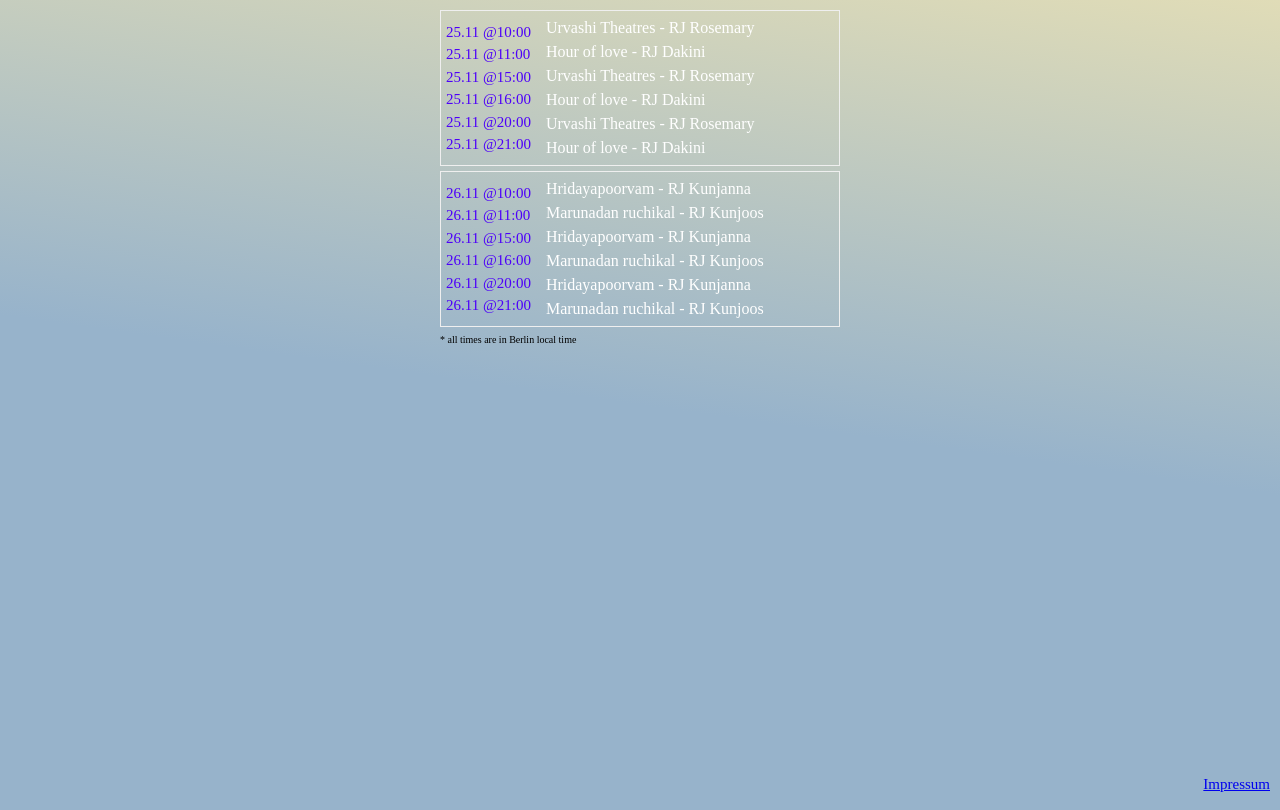
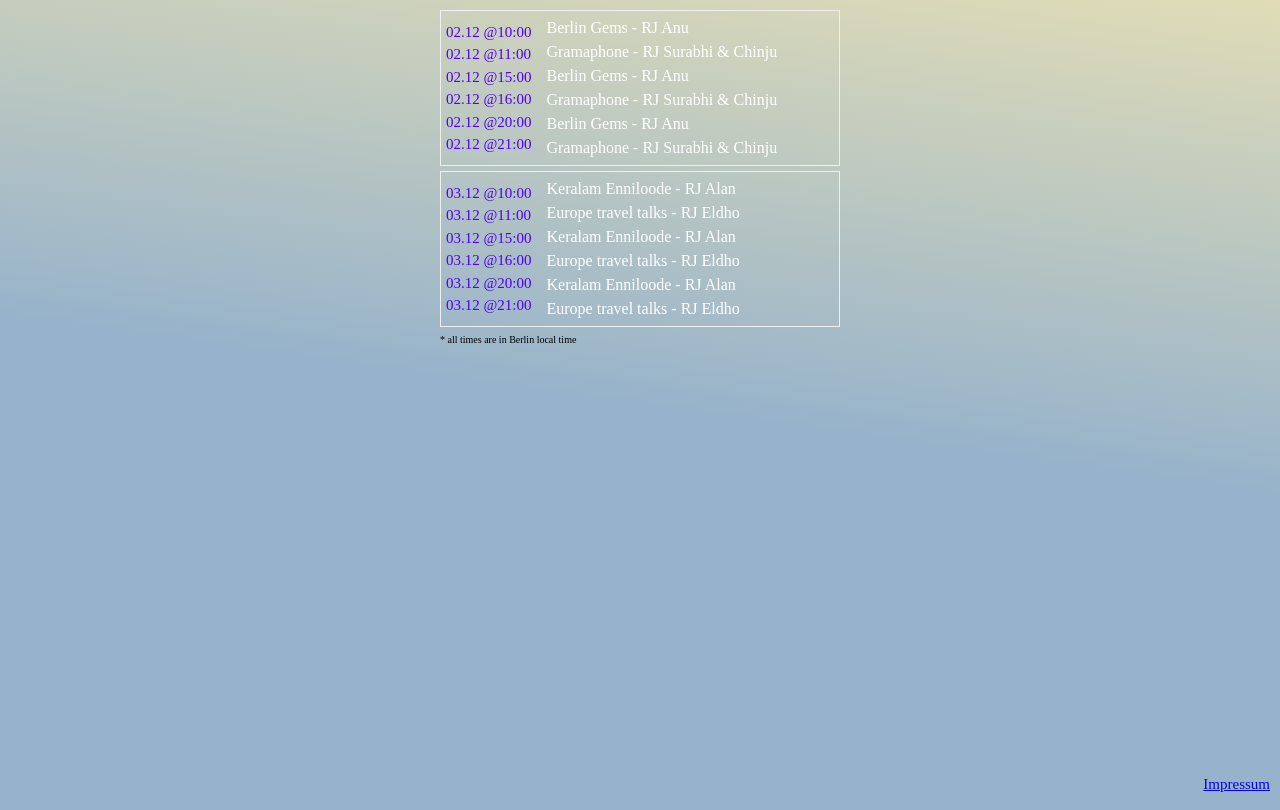
Before and after one commit to jayasurian123/thattukada, a plain HTML site: page index.html in a window 1280 px wide. Drawn offline with Linux system fonts and the light colour scheme.

Commit message:
programs updated

```diff
--- a/index.html
+++ b/index.html
@@ -68,39 +68,39 @@
     <div class="next-programs">
       <div class="program">
         <div class="program-times">
-          <p>25.11 @10:00</p>
-          <p>25.11 @11:00</p>
-          <p>25.11 @15:00</p>
-          <p>25.11 @16:00</p>
-          <p>25.11 @20:00</p>
-          <p>25.11 @21:00</p>
+          <p>02.12 @10:00</p>
+          <p>02.12 @11:00</p>
+          <p>02.12 @15:00</p>
+          <p>02.12 @16:00</p>
+          <p>02.12 @20:00</p>
+          <p>02.12 @21:00</p>
         </div>
         <div class="program-name">
-          <p>Urvashi Theatres - RJ Rosemary</p>
-          <p>Hour of love - RJ Dakini</p>
-          <p>Urvashi Theatres - RJ Rosemary</p>
-          <p>Hour of love - RJ Dakini</p>
-          <p>Urvashi Theatres - RJ Rosemary</p>
-          <p>Hour of love - RJ Dakini</p>
+          <p>Berlin Gems - RJ Anu</p>
+          <p>Gramaphone - RJ Surabhi & Chinju</p>
+          <p>Berlin Gems - RJ Anu</p>
+          <p>Gramaphone - RJ Surabhi & Chinju</p>
+          <p>Berlin Gems - RJ Anu</p>
+          <p>Gramaphone - RJ Surabhi & Chinju</p>
         </div>
       </div>
 
       <div class="program">
         <div class="program-times">
-          <p>26.11 @10:00</p>
-          <p>26.11 @11:00</p>
-          <p>26.11 @15:00</p>
-          <p>26.11 @16:00</p>
-          <p>26.11 @20:00</p>
-          <p>26.11 @21:00</p>
+          <p>03.12 @10:00</p>
+          <p>03.12 @11:00</p>
+          <p>03.12 @15:00</p>
+          <p>03.12 @16:00</p>
+          <p>03.12 @20:00</p>
+          <p>03.12 @21:00</p>
         </div>
         <div class="program-name">
-          <p>Hridayapoorvam - RJ Kunjanna</p>
-          <p>Marunadan ruchikal - RJ Kunjoos</p>
-          <p>Hridayapoorvam - RJ Kunjanna</p>
-          <p>Marunadan ruchikal - RJ Kunjoos</p>
-          <p>Hridayapoorvam - RJ Kunjanna</p>
-          <p>Marunadan ruchikal - RJ Kunjoos</p>
+          <p>Keralam Enniloode - RJ Alan</p>
+          <p>Europe travel talks - RJ Eldho</p>
+          <p>Keralam Enniloode - RJ Alan</p>
+          <p>Europe travel talks - RJ Eldho</p>
+          <p>Keralam Enniloode - RJ Alan</p>
+          <p>Europe travel talks - RJ Eldho</p>
         </div>
       </div>
 
```
